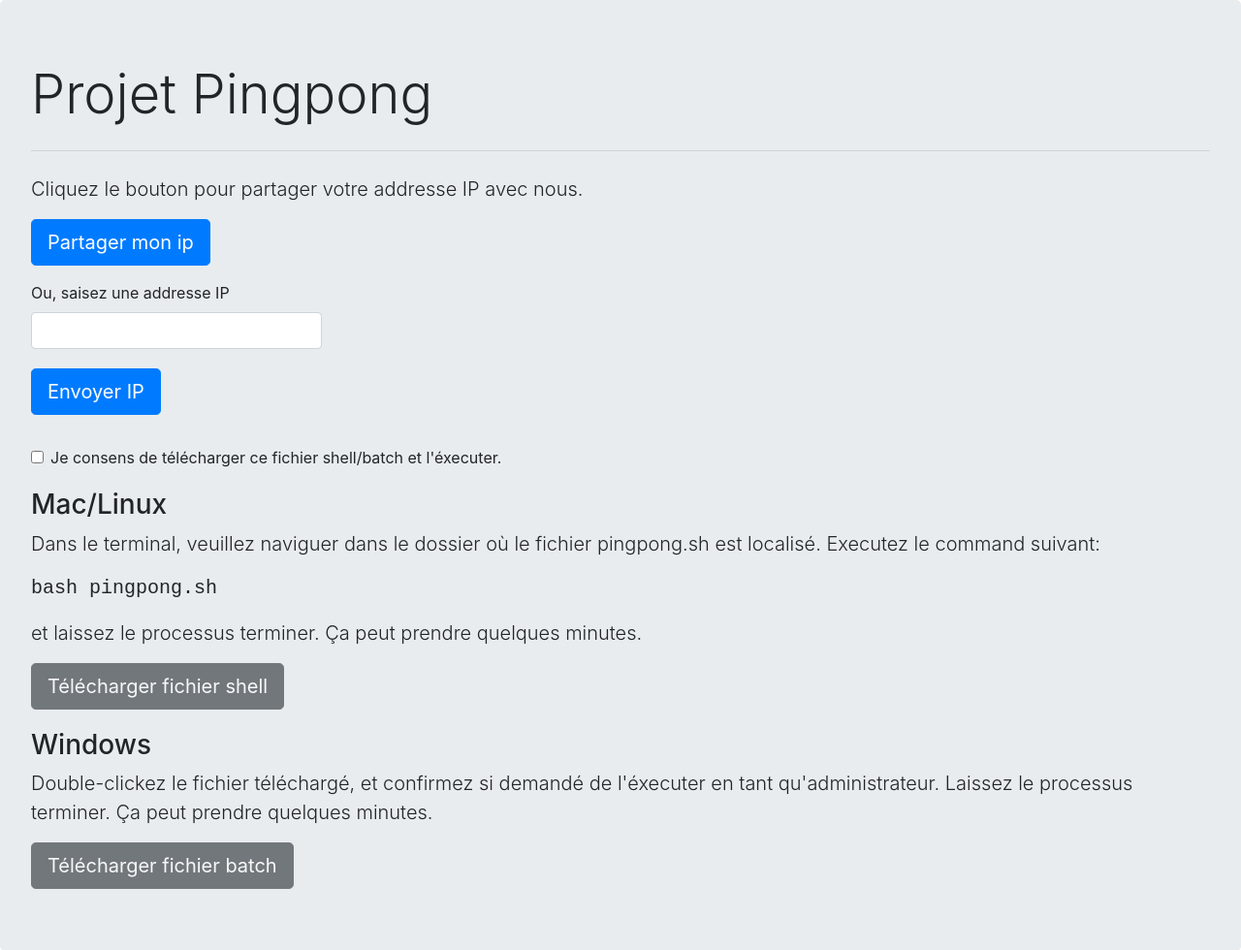
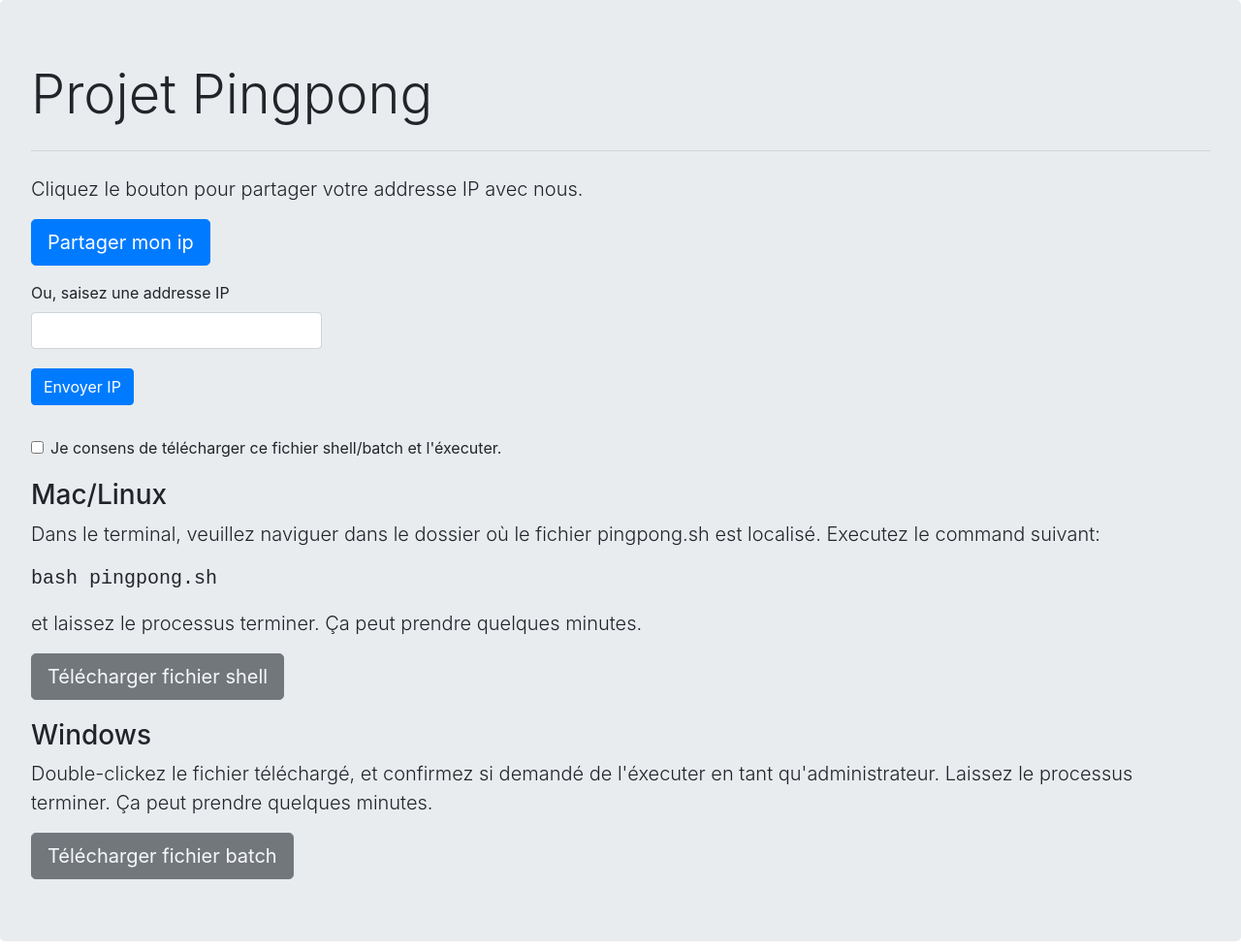
Before and after one commit to Marie-Donnie/pingpong_front, a PHP site: page / in a window 1280 px wide. Shown: the top 980 px of the page at 97% size. Run offline with PHP 8.4, Linux system fonts and the light colour scheme; some libraries are stand-ins or nearby versions.

Commit message:
smaller button

```diff
--- a/web/index.css
+++ b/web/index.css
@@ -18,7 +18,3 @@
 #ip_input {
     margin-bottom: 20px;
 }
-#ip-collection {
-    display: flex;
-    flex-direction: row;
-}
--- a/web/index.php
+++ b/web/index.php
@@ -64,7 +64,7 @@
     <div class="jumbotron">
       <h1 class="display-4">Projet Pingpong</h1>
       <hr class="my-4">
-      <div class="ip-collection">
+      <div>
         <div>
           <p class="lead">Cliquez le bouton pour partager votre addresse IP avec nous.</p>
           <button class="btn btn-primary btn-lg mb-3" id="postIP">Partager mon ip</button>
@@ -73,7 +73,7 @@
         <div class="form-group" id="enter-ip">
            <label for="ip_input">Ou, saisez une addresse IP</label>
            <input name="ip" class="form-control" id="ip_input" value="">
-           <button class="btn btn-primary btn-lg mb-3" id="postIPForm">Envoyer IP</button>
+           <button class="btn btn-primary btn-md mb-3" id="postIPForm">Envoyer IP</button>
         </div>
       </div>
       <div class="consent-div">
```
